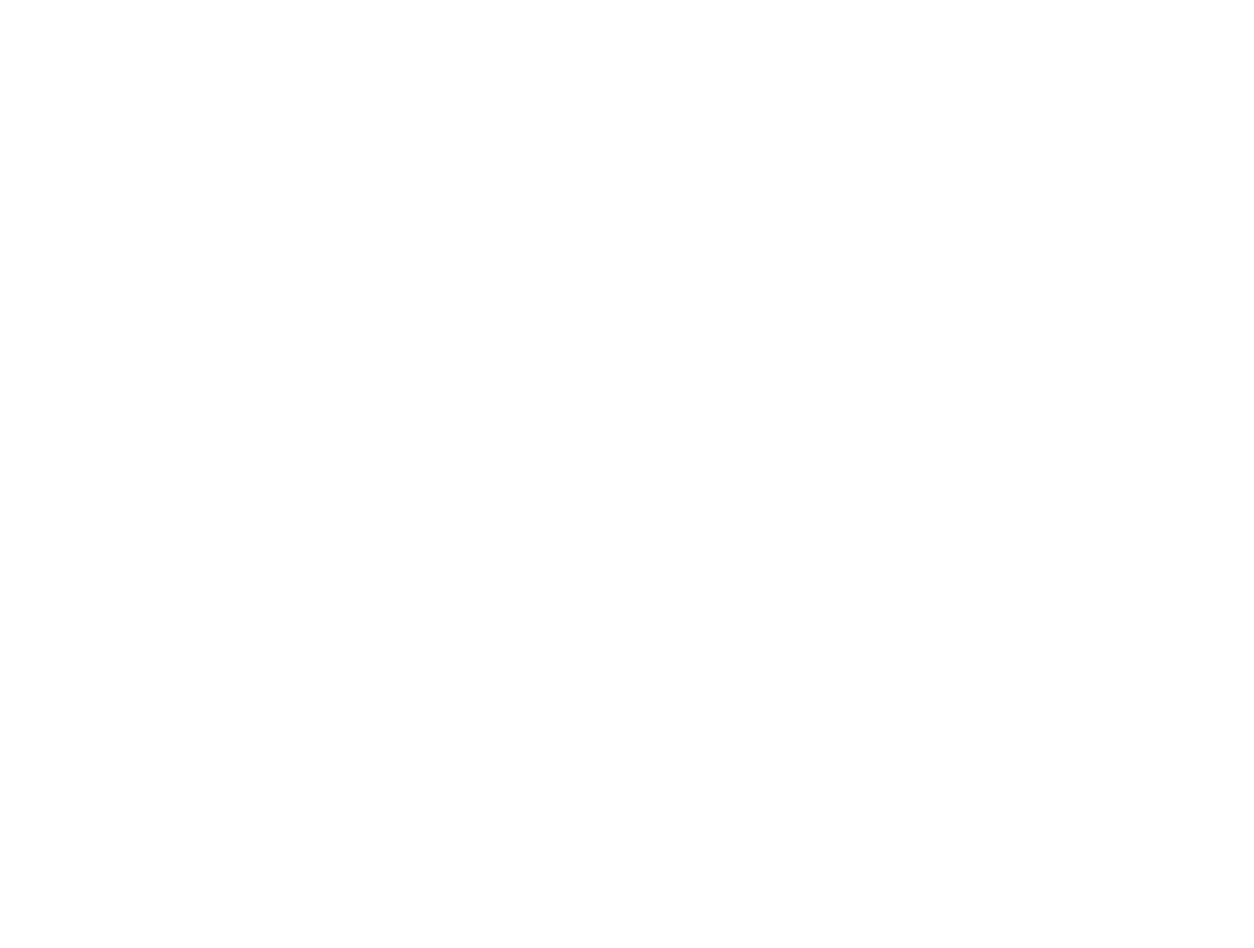
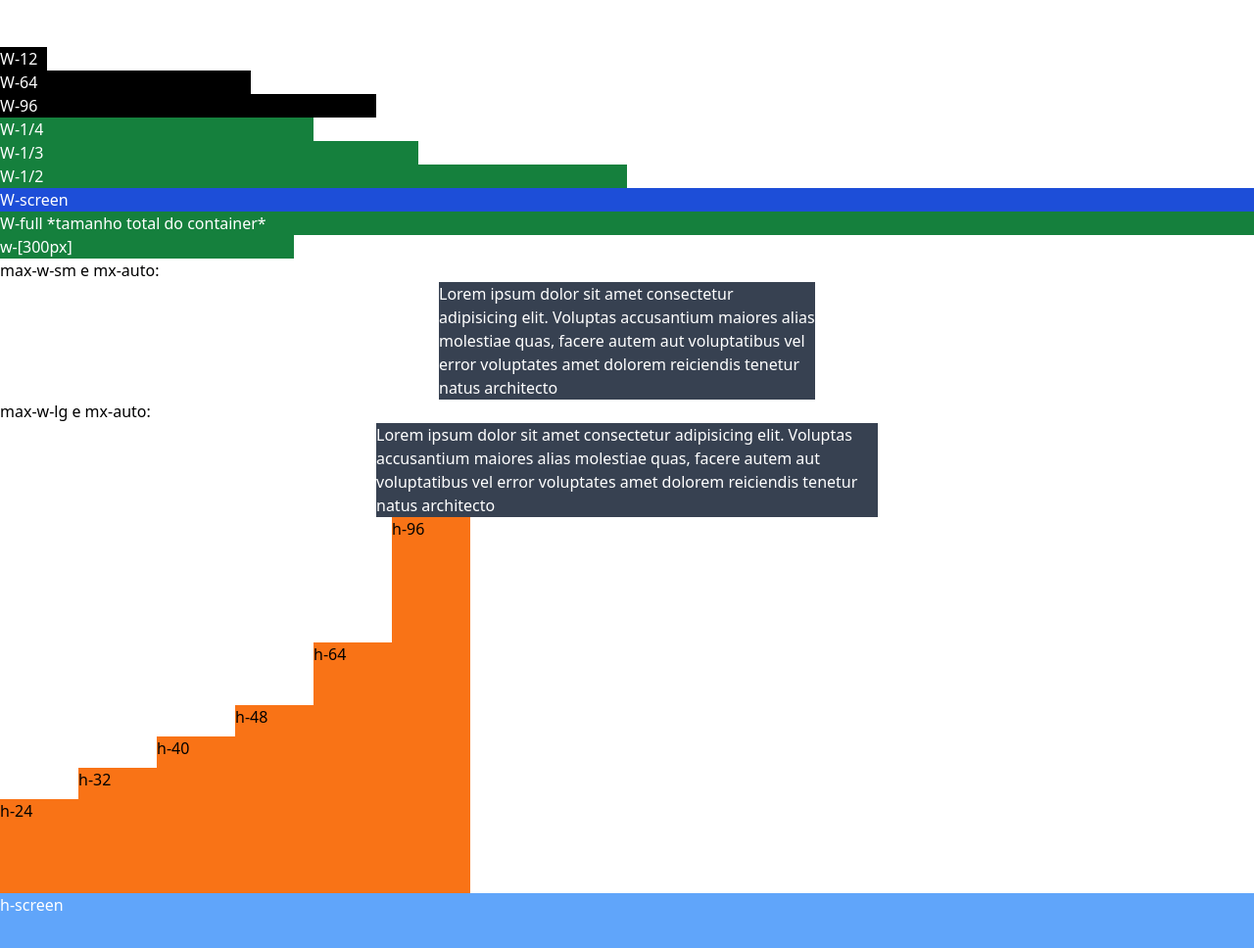
Before and after one commit to RizieriAlves/TailwindCourse, a plain HTML site: page tailwind-sandbox/05-sizing/index.html in a window 1280 px wide. Shown: the whole page at 98% size. Before the commit the page ends 800 px from the top, so only its background shows below. Drawn offline with nearby package versions, Linux system fonts and the light colour scheme.

Commit message:
05 - Tamanhos

```diff
--- a/tailwind-sandbox/05-sizing/index.html
+++ b/tailwind-sandbox/05-sizing/index.html
@@ -9,26 +9,53 @@
   </head>
   <body>
     <!-- Width -->
-
+    <div class="bg-black text-white w-0">W-0</div>
+    <div class="bg-black text-white w-12">W-12</div>
+    <div class="bg-black text-white w-64">W-64</div>
+    <div class="bg-black text-white w-96">W-96</div>
     <!-- Percentages -->
+    <div class="bg-green-700 text-white w-1/4">W-1/4</div>
+    <div class="bg-green-700 text-white w-1/3">W-1/3</div>
+    <div class="bg-green-700 text-white w-1/2">W-1/2</div>
 
     <!-- Width of the viewport -->
+    <div class="bg-blue-700 text-white w-screen">W-screen</div>
 
     <!-- 100% of container -->
 
-    <!-- min/max content -->
-
+    <div class="bg-green-700 text-white w-full">
+      W-full *tamanho total do container*
+    </div>
     <!-- Arbitrary width -->
+    <div class="bg-green-700 text-white w-[300px]">w-[300px]</div>
 
     <!-- Max Width -->
+    max-w-sm e mx-auto:
+    <div class="bg-gray-700 text-white max-w-sm mx-auto">
+      Lorem ipsum dolor sit amet consectetur adipisicing elit. Voluptas
+      accusantium maiores alias molestiae quas, facere autem aut voluptatibus
+      vel error voluptates amet dolorem reiciendis tenetur natus architecto
+    </div>
+
+    max-w-lg e mx-auto:
+    <div class="bg-gray-700 text-white max-w-lg mx-auto">
+      Lorem ipsum dolor sit amet consectetur adipisicing elit. Voluptas
+      accusantium maiores alias molestiae quas, facere autem aut voluptatibus
+      vel error voluptates amet dolorem reiciendis tenetur natus architecto
+    </div>
 
     <!-- Height (Most of the same options as widths) -->
-
-    <!-- Min Height -->
-
-    <!-- Max Height -->
+    <div class="flex items-end">
+      <div class="bg-orange-500 w-20 h-24">h-24</div>
+      <div class="bg-orange-500 w-20 h-32">h-32</div>
+      <div class="bg-orange-500 w-20 h-40">h-40</div>
+      <div class="bg-orange-500 w-20 h-48">h-48</div>
+      <div class="bg-orange-500 w-20 h-64">h-64</div>
+      <div class="bg-orange-500 w-20 h-96">h-96</div>
+    </div>
 
     <!-- Full screen height -->
+    <div class="bg-blue-400 text-white h-screen">h-screen</div>
   </body>
 </html>
 
```
